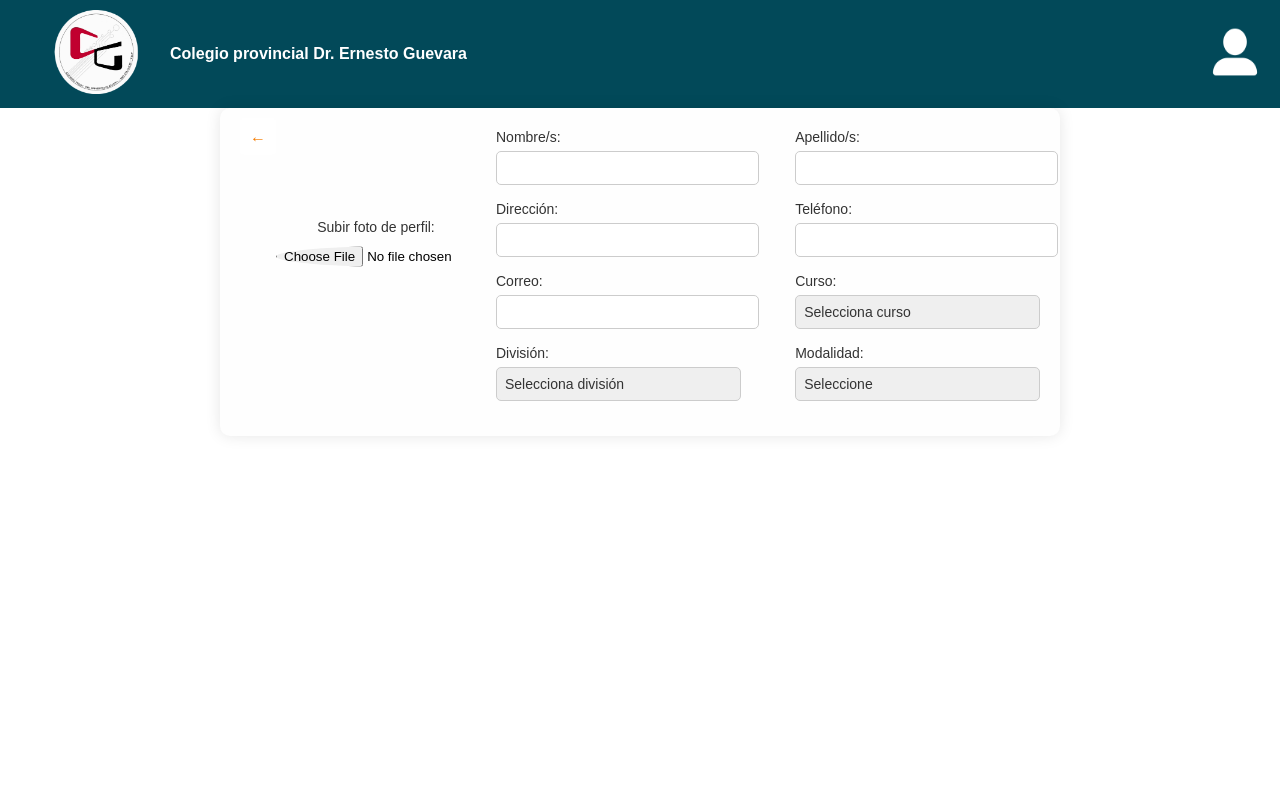
After one commit to MariB18/codigoTPI2024, a PHP site: page /index5.html in a window 1280 px wide. The commit adds this page. Run offline with PHP 8.4, Linux system fonts and the light colour scheme.

Commit message:
Add files via upload

```diff
--- /dev/null
+++ b/codigo TPI 2024/codigo TPI 2024.txt
@@ -0,0 +1,3 @@
+https://github.com/MariB18/codigoTPI2024.git
+
+Hola profe le dejo un vistazo del código que voy desarrollando, pero me faltan dos partes que es la del boletín y en perfil del usuario, porque me estan costando, le entrego por ahora lo que voy haciendo.
--- a/codigo TPI 2024/index3.html
+++ b/codigo TPI 2024/index3.html
@@ -1,5 +1,5 @@
 <!DOCTYPE html>
-<html lang="es">
+<html lang="en">
 <head>
     <meta charset="UTF-8">
     <meta name="viewport" content="width=device-width, initial-scale=1.0">
@@ -9,8 +9,8 @@
 <body>
     <header>
         <div class="header-logo">
-            <a class="logo-button" href="index.html"><img src="imagenes/logo esc.png" width="100"></a>
-            <span>Colegio provincial Dr. Ernesto Guevara</span>
+            <a class="logo-button" href="index.html"><img src="imagenes/logo esc.png" width="110"></a>
+            <span><strong>Colegio provincial Dr. Ernesto Guevara</strong></span>
         </div>
         <div class="icons"></div>
             <a class="logo2-button" href="index4.html"><img src="imagenes/logo1.png" width="50"></a>
--- /dev/null
+++ b/codigo TPI 2024/index5.html
@@ -0,0 +1,91 @@
+<!DOCTYPE html>
+<html lang="es">
+<head>
+    <meta charset="UTF-8">
+    <meta name="viewport" content="width=device-width, initial-scale=1.0">
+    <title>Formulario de Perfil</title>
+    <link rel="stylesheet" href="styles5.css">
+</head>
+<body>
+    <header>
+        <div class="header-logo">
+            <a class="logo-button" href="index3.html"><img src="imagenes/logo esc.png" width="150"></a>
+            <span><strong>Colegio provincial Dr. Ernesto Guevara</strong></span>
+        </div>
+        <div class="icons"></div>
+            <a class="logo3-button" href="index3.html"><img src="imagenes/perfil1.png" width="50"></a>
+        </div>
+    </header>
+    <div class="container">
+        <div class="profile-section">
+            <div class="back-button">
+                <a href="#">&#x2190;</a>
+            </div>
+            <div class="profile-info">
+                <div class="profile-pic">
+                    <label for="upload">Subir foto de perfil:</label>
+                    <br>
+                    <input type="file" id="upload" class="upload-btn">
+                </div>
+                <div class="form-section">
+                    <div class="form-group">
+                        <label for="nombre">Nombre/s:</label>
+                        <input type="text" id="nombre">
+                    </div>
+                    <div class="form-group">
+                        <label for="apellido">Apellido/s:</label>
+                        <input type="text" id="apellido">
+                    </div>
+                    <div class="form-group">
+                        <label for="direccion">Dirección:</label>
+                        <input type="text" id="direccion">
+                    </div>
+                    <div class="form-group">
+                        <label for="telefono">Teléfono:</label>
+                        <input type="text" id="telefono">
+                    </div>
+                    <div class="form-group">
+                        <label for="correo">Correo:</label>
+                        <input type="email" id="correo">
+                    </div>
+                    <div class="form-group">
+                        <label for="curso">Curso:</label>
+                        <select id="curso" name="curso">
+                            <option value="">Selecciona curso</option>
+                            <option value="1ro">1ro</option>
+                            <option value="2do">2do</option>
+                            <option value="3ro">3ro</option>
+                            <option value="3ro">4to</option>
+                            <option value="3ro">5to</option>
+                            <option value="3ro">6to</option>
+                            <option value="3ro">7mo</option>
+                </select>
+                    </div>
+                    <div class="form-group">
+                        <label for="division">División:</label>
+                        <select id="division" name="division">
+                            <option value="">Selecciona división</opion>
+                            <option value="A">A</option>
+                            <option value="B">B</option>
+                            <option value="C">C</option>
+                            <option value="D">D</option>
+                            <option value="1">1ra</option>
+                            <option value="2">2da</option>
+                            <option value="3">3ra</option>
+                            <option value="4">4ta</option>
+                </select>
+                    </div>
+                    <div class="form-group">
+                        <label for="modalidad">Modalidad:</label>
+                        <select id="modalidad">
+                            <option value="">Seleccione</option>
+                            <option value="Presencial">Bachiller</option>
+                            <option value="Virtual">Tecnica</option>
+                        </select>
+                    </div>
+                </div>
+            </div>
+        </div>
+    </div>
+</body>
+</html>
--- a/codigo TPI 2024/styles3.css
+++ b/codigo TPI 2024/styles3.css
@@ -21,8 +21,12 @@ header {
 }
 
 .header-logo {
+    margin-right: 0px;
     display: flex;
+    justify-content: space-between;
     align-items: center;
+    padding: 10px 20px;
+    color: white;
 }
 
 .logo {
--- /dev/null
+++ b/codigo TPI 2024/styles5.css
@@ -0,0 +1,109 @@
+body {
+    font-family: "Poppins", sans-serif;
+    background-color:#ffffff;
+    background-size: cover;
+    margin: 0;
+    padding: 0;
+    display: flex;
+    flex-direction: column;
+    height: 100vh;
+}
+
+/* Encabezado */
+header {
+    display: flex;
+    justify-content: space-between;
+    align-items: center;
+    background-color: #024959;
+    padding: 10px 20px;
+    color: white;
+}
+
+.header-logo {
+    display: flex;
+    align-items: center;
+}
+
+.container {
+    width: 100%;
+    max-width: 800px;
+    margin: 0 auto;
+    padding: 20px;
+    background-color: #fefefe;
+    border-radius: 10px;
+    box-shadow: 0px 0px 15px rgba(0, 0, 0, 0.1);
+}
+
+.back-button a {
+    color: #f57c00;
+    text-decoration: none;
+    background-color: #ffffff;
+    padding: 10px 10px;
+    border-radius: 5px;
+}
+
+.profile-section {
+    display: flex;
+    flex-direction: row;
+    justify-content: space-between;
+    align-items: flex-start;
+}
+
+.profile-info {
+    display: flex;
+    flex-direction: row;
+    width: 100%;
+}
+
+.profile-pic {
+    width: 200px;
+    text-align: center;
+    margin-top: 90px;
+}
+
+.profile-pic img {
+    width: 100px;
+    height: 100px;
+    border-radius: 10%;
+    background-color: #e0e0e0;
+}
+
+.upload-btn {
+    display: block;
+    margin: 10px auto;
+    border-radius: 50%;
+}
+
+.form-section {
+    display: flex;
+    flex-wrap: wrap;
+    justify-content: space-between;
+    width: 100%;
+    padding-left: 20px;
+}
+
+.form-group {
+    width: 45%;
+    margin-bottom: 15px;
+}
+
+label {
+    font-size: 14px;
+    color: #333;
+}
+
+input[type="text"],
+input[type="email"],
+select {
+    width: 100%;
+    padding: 8px;
+    margin-top: 5px;
+    border: 1px solid #ccc;
+    border-radius: 5px;
+    font-size: 14px;
+    color: #333;
+}
+
+select {
+    appearance: none;
+}
```
Also changed, not shown: codigo TPI 2024/db.php (added, +17 -0 lines), codigo TPI 2024/index.html (+11 -7 lines), codigo TPI 2024/index2.html (+4 -3 lines), codigo TPI 2024/index4.html (+87 -33 lines), codigo TPI 2024/inicio.php (added, +10 -0 lines), codigo TPI 2024/login.php (added, +33 -0 lines), codigo TPI 2024/script.js (added, +22 -0 lines), codigo TPI 2024/script2.js (added, +38 -0 lines), codigo TPI 2024/sistemanotas.sql (added, +29 -0 lines), codigo TPI 2024/styles.css (+20 -17 lines), codigo TPI 2024/styles4.css (+59 -3 lines), codigo TPI 2024/script4.js (added).
